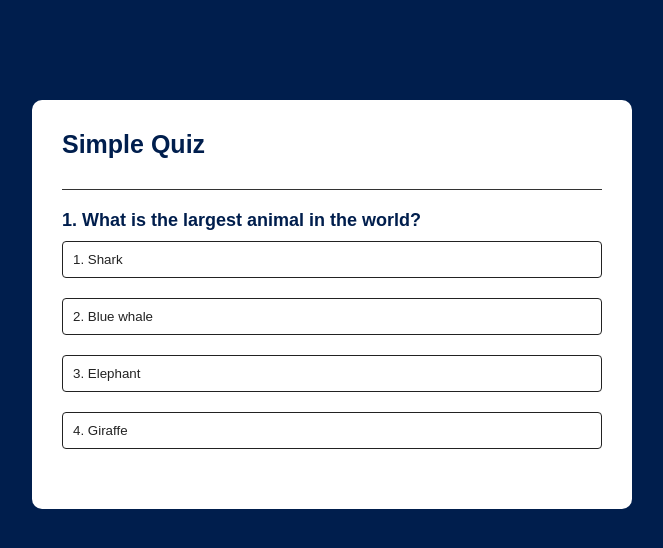
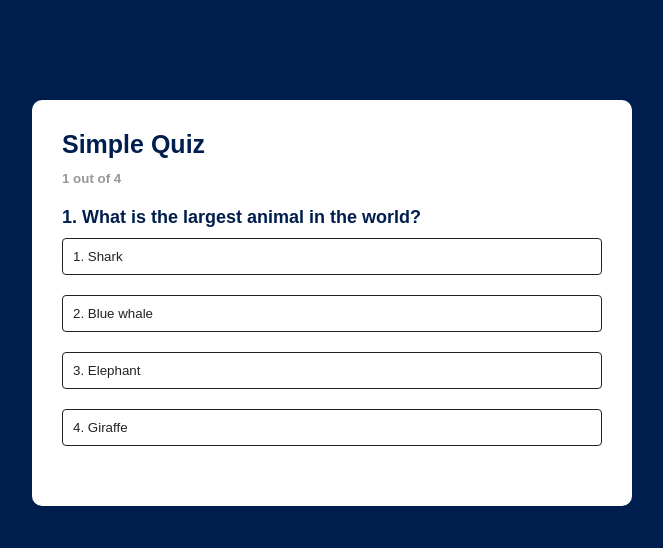
Before and after one commit to ernestharuna/quiz-model, a website built with Vite: page index.html in a window 1280 px wide. Shown: the whole page, without its empty margins (308-971 px from the left). Built offline with nearby package versions, Linux system fonts and the light colour scheme.

Commit message:
Added questions pagination

```diff
--- a/index.html
+++ b/index.html
@@ -13,7 +13,7 @@
 <body>
   <div id="app">
     <h1>Simple Quiz</h1>
-
+    <small></small>
     <div class="quiz">
       <h2 id="question">Question goes here</h2>
       <div id="answer-buttons">
--- a/main.js
+++ b/main.js
@@ -6,6 +6,7 @@ const nextBtn = document.getElementById("next-btn");
 
 let currentQuestionIndex = 0;
 let score = 0;
+let travel = document.getElementsByTagName("small")[0].innerHTML = `${currentQuestionIndex + 1} out of ${questions.length}`;
 
 function startQuiz() {
     currentQuestionIndex = 0;
@@ -66,7 +67,7 @@ function showScore() {
 
 function handleNextBtn() {
     currentQuestionIndex++;
-
+    travel.innerHTML = `${currentQuestionIndex + 1} out of ${questions.length}`;
     if (currentQuestionIndex < questions.length) {
         showQuestion();
     } else {
--- a/style.css
+++ b/style.css
@@ -21,8 +21,12 @@ body {
 #app h1 {
     font-size: 25px;
     color: #001e4d;
-    border-bottom: 1px solid #333;
-    padding-bottom: 30px;
+    padding-bottom: 10px;
+}
+
+small {
+    font-weight: 600;
+    color: #979797;
 }
 
 .quiz {
```
